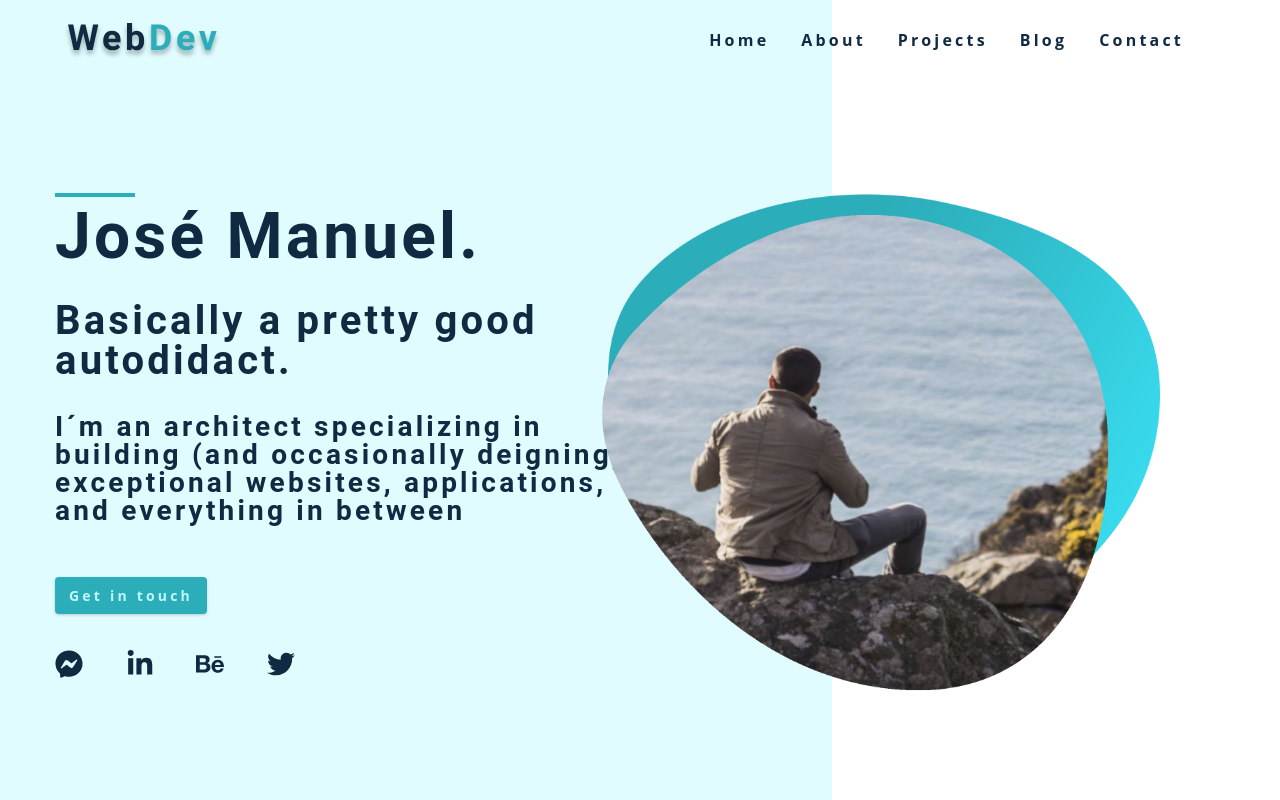
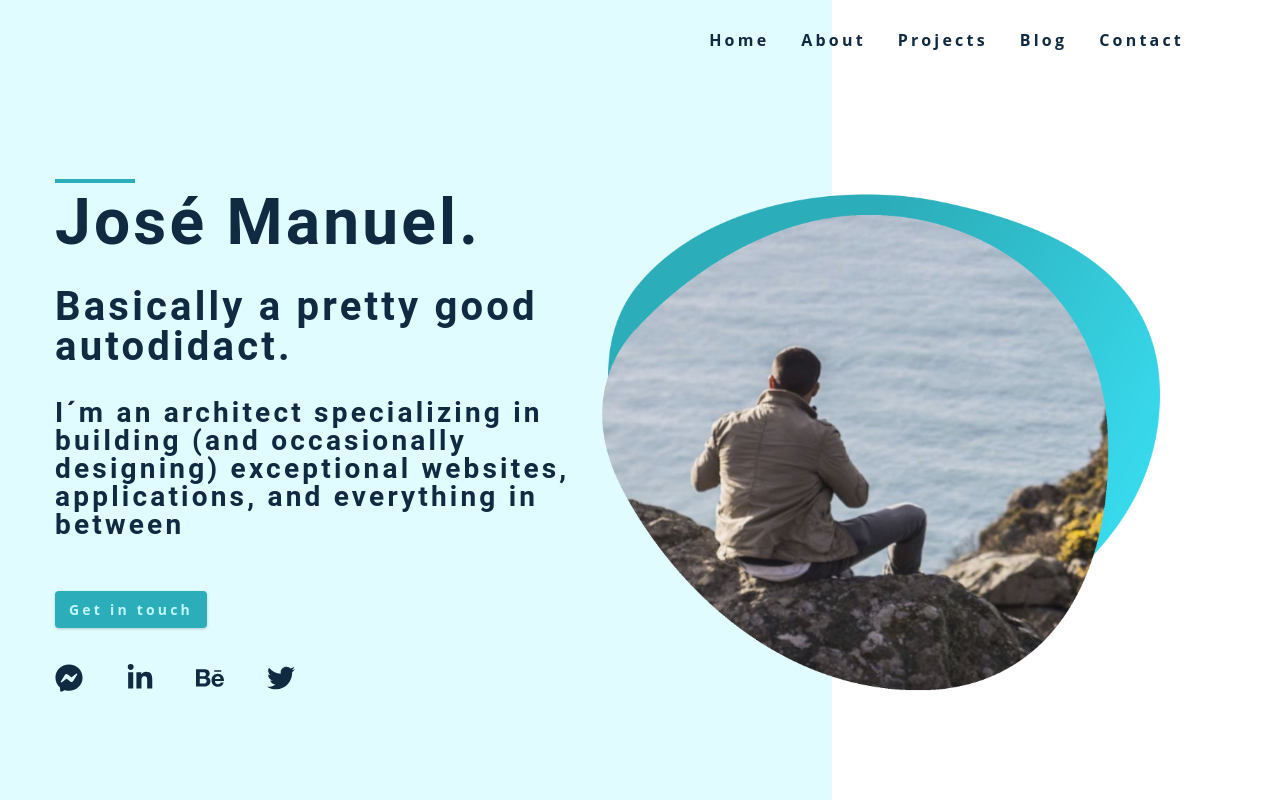
Before and after one commit to jmdc89/gatsby-strapi-Portfolio-2021, a Gatsby site: page / in a window 1280 px wide. Built offline with nearby package versions, Linux system fonts and the light colour scheme; Gatsby itself is replaced by a stand-in of ours.

Commit message:
Logo fix

```diff
--- a/src/components/Hero.js
+++ b/src/components/Hero.js
@@ -28,7 +28,7 @@ const Hero = () => {
                       <div className="underline"></div>
                       <h1>José Manuel.</h1>
                       <h2>Basically a pretty good autodidact.</h2>
-                      <h3>I´m an architect specializing in building (and occasionally deigning) exceptional websites, applications, and everything in between</h3>
+                      <h3>I´m an architect specializing in building (and occasionally designing) exceptional websites, applications, and everything in between</h3>
                       <Link to='/contact' className="btn">
                           Get in touch
                       </Link>
--- a/src/components/Navbar.js
+++ b/src/components/Navbar.js
@@ -8,7 +8,7 @@ const Navbar = () => {
       <nav className="navbar">
           <div className="nav-center">
               <div className="nav-header">
-                  <img src={logo} alt="logo"/>
+                  <div></div>
                   <button type="button" className="toggle-btn">
                       <FaAlignRight></FaAlignRight>
                   </button>
```
